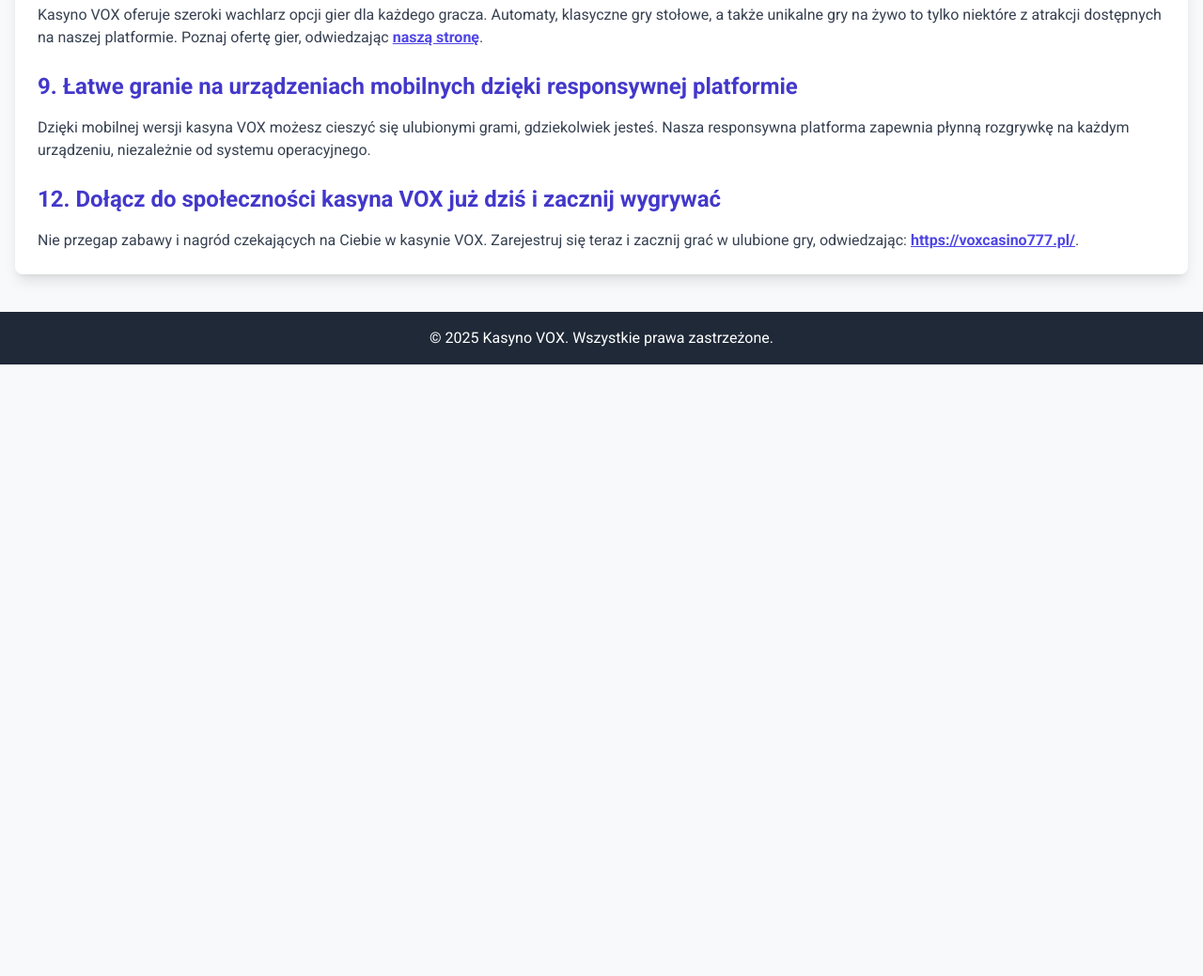
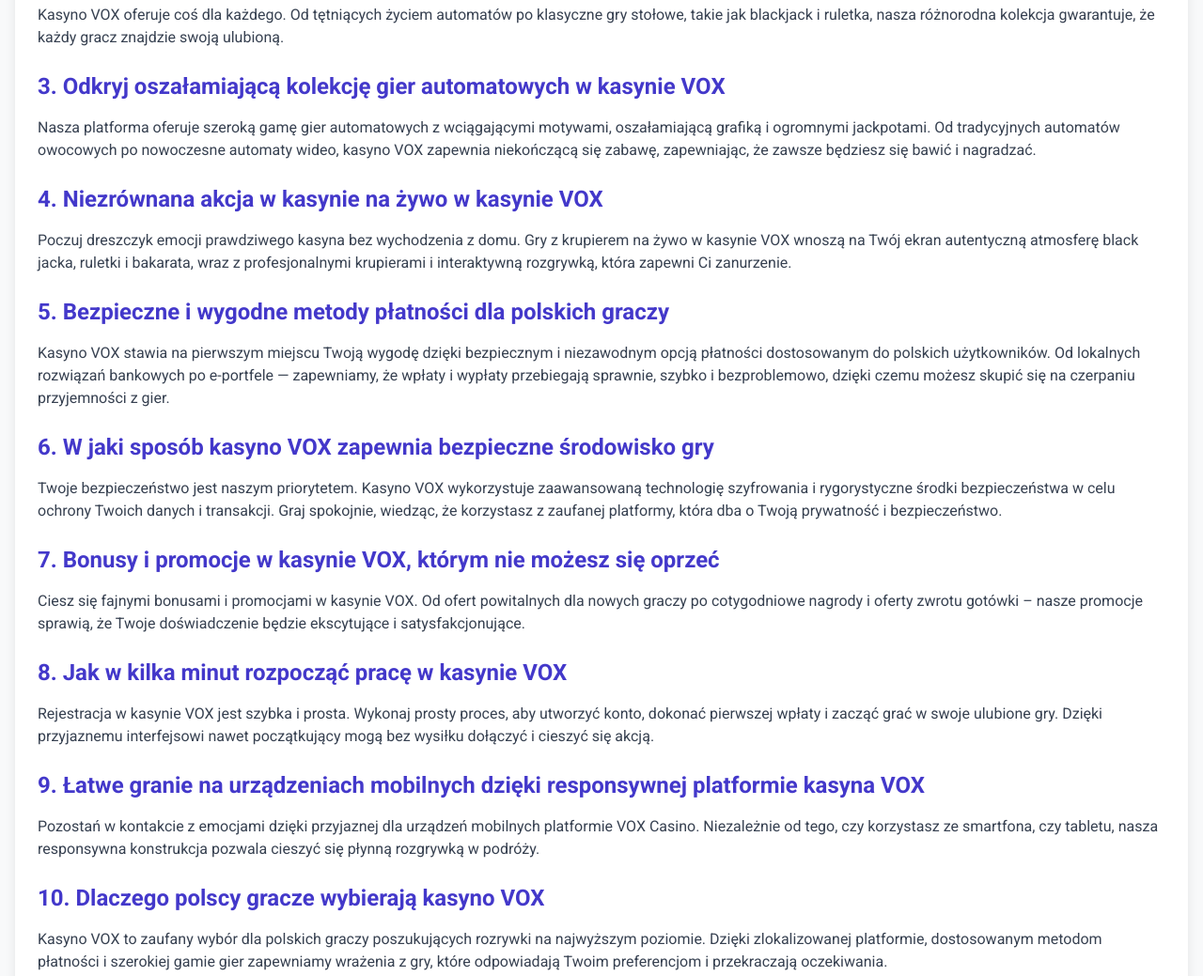
Before and after one commit to waqas38/VOX-casino-v1, a plain HTML site: page index.html in a window 1280 px wide. Shown: the part 296-1335 px from the top of the page at 94% size. Before the commit the page ends 800 px from the top, so only its background shows below. Drawn offline with nearby package versions, Linux system fonts and the light colour scheme.

Commit message:
Update index.html

```diff
--- a/index.html
+++ b/index.html
@@ -52,37 +52,94 @@
           2. Kompleksowe wrażenia z gry dla każdego gracza
         </h2>
         <p class="text-gray-700 mb-6">
-          Kasyno VOX oferuje szeroki wachlarz opcji gier dla każdego gracza.
-          Automaty, klasyczne gry stołowe, a także unikalne gry na żywo to tylko
-          niektóre z atrakcji dostępnych na naszej platformie. Poznaj ofertę
-          gier, odwiedzając
-          <a
-            href="https://voxcasino777.pl/"
-            class="text-indigo-600 font-semibold underline"
-            target="_blank"
-            >naszą stronę</a
-          >.
+          Kasyno VOX oferuje coś dla każdego. Od tętniących życiem automatów po
+          klasyczne gry stołowe, takie jak blackjack i ruletka, nasza różnorodna
+          kolekcja gwarantuje, że każdy gracz znajdzie swoją ulubioną.
+        </p>
+
+        <h2 class="text-indigo-700 font-bold text-2xl mb-4">
+          3. Odkryj oszałamiającą kolekcję gier automatowych w kasynie VOX
+        </h2>
+        <p class="text-gray-700 mb-6">
+          Nasza platforma oferuje szeroką gamę gier automatowych z wciągającymi
+          motywami, oszałamiającą grafiką i ogromnymi jackpotami. Od
+          tradycyjnych automatów owocowych po nowoczesne automaty wideo, kasyno
+          VOX zapewnia niekończącą się zabawę, zapewniając, że zawsze będziesz
+          się bawić i nagradzać.
+        </p>
+
+        <h2 class="text-indigo-700 font-bold text-2xl mb-4">
+          4. Niezrównana akcja w kasynie na żywo w kasynie VOX
+        </h2>
+        <p class="text-gray-700 mb-6">
+          Poczuj dreszczyk emocji prawdziwego kasyna bez wychodzenia z domu.
+          Gry z krupierem na żywo w kasynie VOX wnoszą na Twój ekran autentyczną
+          atmosferę black jacka, ruletki i bakarata, wraz z profesjonalnymi
+          krupierami i interaktywną rozgrywką, która zapewni Ci zanurzenie.
+        </p>
+
+        <h2 class="text-indigo-700 font-bold text-2xl mb-4">
+          5. Bezpieczne i wygodne metody płatności dla polskich graczy
+        </h2>
+        <p class="text-gray-700 mb-6">
+          Kasyno VOX stawia na pierwszym miejscu Twoją wygodę dzięki bezpiecznym
+          i niezawodnym opcją płatności dostosowanym do polskich użytkowników.
+          Od lokalnych rozwiązań bankowych po e-portfele — zapewniamy, że wpłaty
+          i wypłaty przebiegają sprawnie, szybko i bezproblemowo, dzięki czemu
+          możesz skupić się na czerpaniu przyjemności z gier.
+        </p>
+
+        <h2 class="text-indigo-700 font-bold text-2xl mb-4">
+          6. W jaki sposób kasyno VOX zapewnia bezpieczne środowisko gry
+        </h2>
+        <p class="text-gray-700 mb-6">
+          Twoje bezpieczeństwo jest naszym priorytetem. Kasyno VOX wykorzystuje
+          zaawansowaną technologię szyfrowania i rygorystyczne środki
+          bezpieczeństwa w celu ochrony Twoich danych i transakcji. Graj
+          spokojnie, wiedząc, że korzystasz z zaufanej platformy, która dba o
+          Twoją prywatność i bezpieczeństwo.
+        </p>
+
+        <h2 class="text-indigo-700 font-bold text-2xl mb-4">
+          7. Bonusy i promocje w kasynie VOX, którym nie możesz się oprzeć
+        </h2>
+        <p class="text-gray-700 mb-6">
+          Ciesz się fajnymi bonusami i promocjami w kasynie VOX. Od ofert
+          powitalnych dla nowych graczy po cotygodniowe nagrody i oferty zwrotu
+          gotówki – nasze promocje sprawią, że Twoje doświadczenie będzie
+          ekscytujące i satysfakcjonujące.
+        </p>
+
+        <h2 class="text-indigo-700 font-bold text-2xl mb-4">
+          8. Jak w kilka minut rozpocząć pracę w kasynie VOX
+        </h2>
+        <p class="text-gray-700 mb-6">
+          Rejestracja w kasynie VOX jest szybka i prosta. Wykonaj prosty proces,
+          aby utworzyć konto, dokonać pierwszej wpłaty i zacząć grać w swoje
+          ulubione gry. Dzięki przyjaznemu interfejsowi nawet początkujący mogą
+          bez wysiłku dołączyć i cieszyć się akcją.
         </p>
 
         <h2 class="text-indigo-700 font-bold text-2xl mb-4">
           9. Łatwe granie na urządzeniach mobilnych dzięki responsywnej
-          platformie
+          platformie kasyna VOX
         </h2>
         <p class="text-gray-700 mb-6">
-          Dzięki mobilnej wersji kasyna VOX możesz cieszyć się ulubionymi grami,
-          gdziekolwiek jesteś. Nasza responsywna platforma zapewnia płynną
-          rozgrywkę na każdym urządzeniu, niezależnie od systemu operacyjnego.
+          Pozostań w kontakcie z emocjami dzięki przyjaznej dla urządzeń
+          mobilnych platformie VOX Casino. Niezależnie od tego, czy korzystasz
+          ze smartfona, czy tabletu, nasza responsywna konstrukcja pozwala
+          cieszyć się płynną rozgrywką w podróży.
         </p>
 
         <h2 class="text-indigo-700 font-bold text-2xl mb-4">
-          12. Dołącz do społeczności kasyna VOX już dziś i zacznij wygrywać
+          10. Dlaczego polscy gracze wybierają kasyno VOX
         </h2>
-        <p class="text-gray-700">
-          Nie przegap zabawy i nagród czekających na Ciebie w kasynie VOX.
-          Zarejestruj się teraz i zacznij grać w ulubione gry, odwiedzając:
-          <span class="text-indigo-600 font-semibold underline">
-            https://voxcasino777.pl/</span
-          >.
+        <p class="text-gray-700 mb-6">
+          Kasyno VOX to zaufany wybór dla polskich graczy poszukujących
+          rozrywki na najwyższym poziomie. Dzięki zlokalizowanej platformie,
+          dostosowanym metodom płatności i szerokiej gamie gier zapewniamy
+          wrażenia z gry, które odpowiadają Twoim preferencjom i przekraczają
+          oczekiwania.
         </p>
       </div>
     </main>
```
